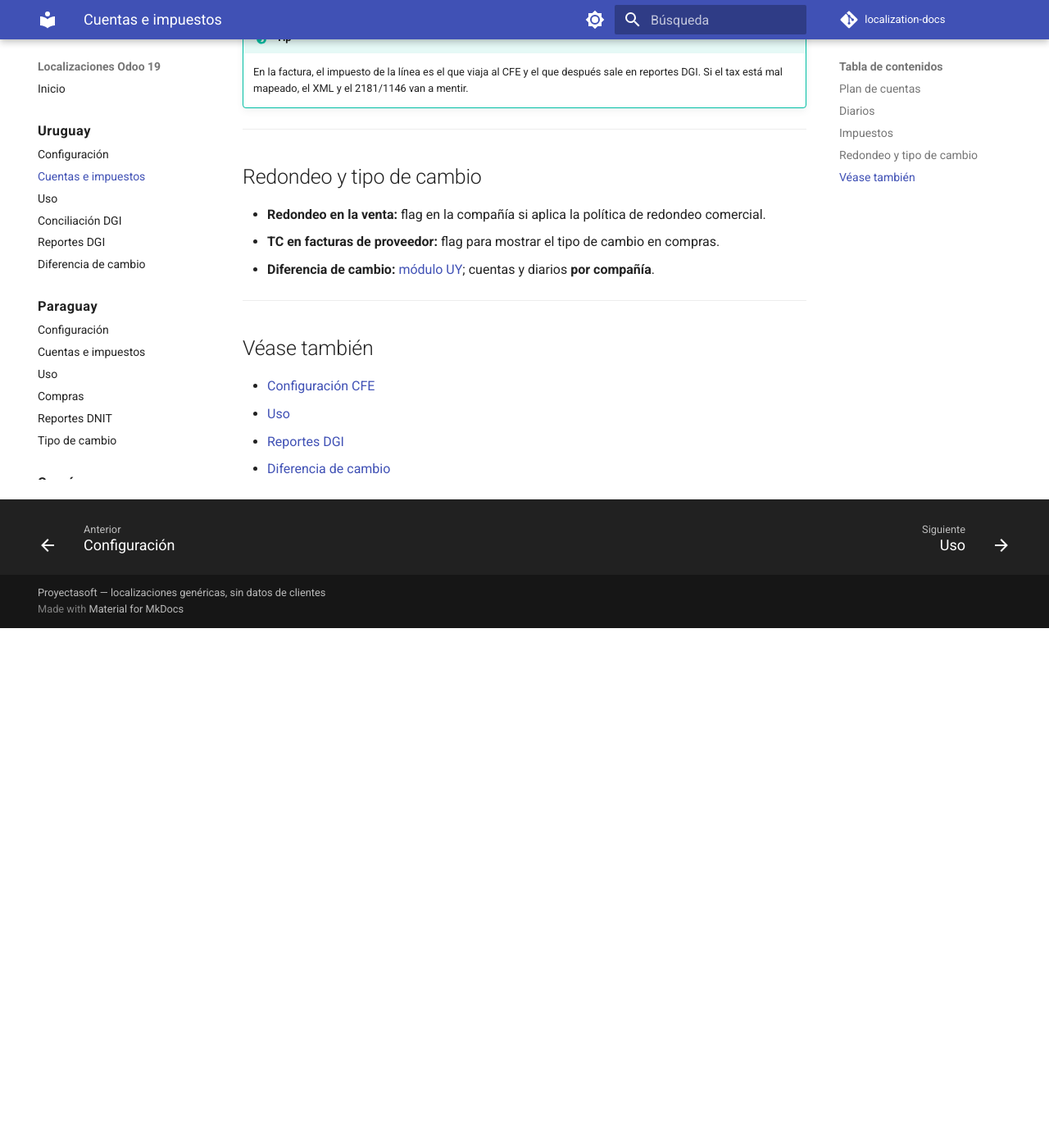
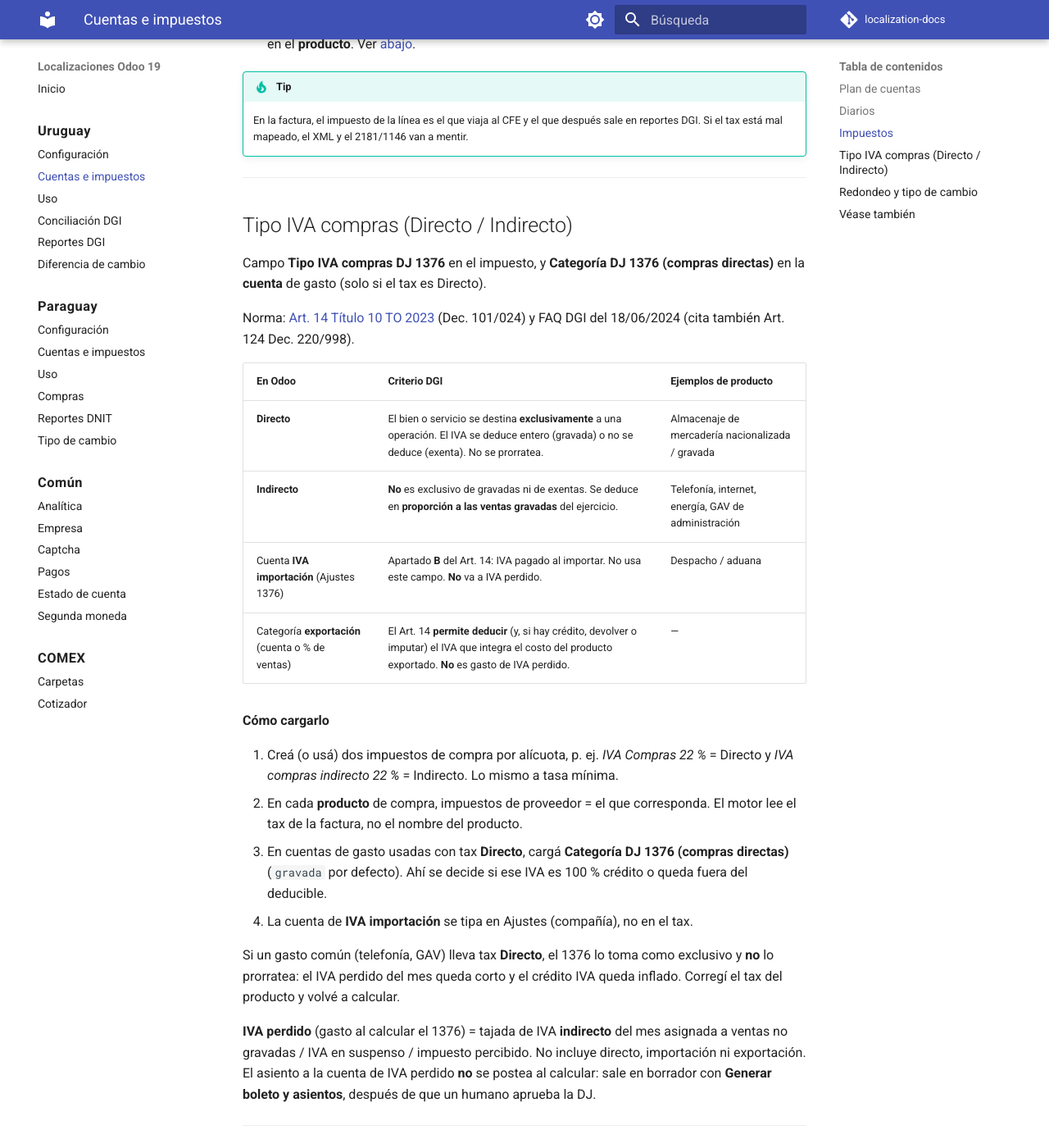
Before and after one commit to Pabloolano/localization-docs, an MkDocs documentation site: the page built from docs/uruguay/cuentas.md, in a window 1280 px wide and 1400 px high, scrolled down 2560 px. Shown: the whole window at 82% size. Built offline with MkDocs 1.6.1 and Material for MkDocs 9.7.7, drawn with Linux system fonts in a browser that asks for light colours; comment, search, counter and statistics services are not loaded; before the commit the page ends 3326 px from its top, so only the background shows below that.

Commit message:
docs(uy): IVA perdido Art. 14 y config Directo/Indirecto
Cómo marcar el tax de compra en el producto, qué queda fuera
(exportación e IVA importación) y que el asiento lo confirma un humano.

Co-authored-by: Cursor <cursoragent@cursor.com>

```diff
--- a/docs/uruguay/cuentas.md
+++ b/docs/uruguay/cuentas.md
@@ -54,9 +54,36 @@ En la compañía podés setear el **diario para comprobantes recibidos** (compra
 2. Cuentas de débito y crédito fiscal coherentes con el CoA de **esta** compañía.
 3. Posiciones fiscales si hay exportación / no gravado.
 4. Retenciones / IRPF solo si el circuito de esa empresa las usa.
+5. **Tipo IVA compras DJ 1376** (Directo / Indirecto) en cada impuesto de **compra**, y el mismo tax en el **producto**. Ver [abajo](#tipo-iva-compras).
 
 !!! tip
     En la factura, el impuesto de la línea es el que viaja al CFE y el que después sale en reportes DGI. Si el tax está mal mapeado, el XML y el 2181/1146 van a mentir.
+
+---
+
+## Tipo IVA compras (Directo / Indirecto) {#tipo-iva-compras}
+
+Campo **Tipo IVA compras DJ 1376** en el impuesto, y **Categoría DJ 1376 (compras directas)** en la **cuenta** de gasto (solo si el tax es Directo).
+
+Norma: [Art. 14 Título 10 TO 2023](https://www.impo.com.uy/bases/todgi2023/101-2024/14_T10) (Dec. 101/024) y FAQ DGI del 18/06/2024 (cita también Art. 124 Dec. 220/998).
+
+| En Odoo | Criterio DGI | Ejemplos de producto |
+|---------|--------------|----------------------|
+| **Directo** | El bien o servicio se destina **exclusivamente** a una operación. El IVA se deduce entero (gravada) o no se deduce (exenta). No se prorratea. | Almacenaje de mercadería nacionalizada / gravada |
+| **Indirecto** | **No** es exclusivo de gravadas ni de exentas. Se deduce en **proporción a las ventas gravadas** del ejercicio. | Telefonía, internet, energía, GAV de administración |
+| Cuenta **IVA importación** (Ajustes 1376) | Apartado **B** del Art. 14: IVA pagado al importar. No usa este campo. **No** va a IVA perdido. | Despacho / aduana |
+| Categoría **exportación** (cuenta o % de ventas) | El Art. 14 **permite deducir** (y, si hay crédito, devolver o imputar) el IVA que integra el costo del producto exportado. **No** es gasto de IVA perdido. | — |
+
+**Cómo cargarlo**
+
+1. Creá (o usá) dos impuestos de compra por alícuota, p. ej. *IVA Compras 22 %* = Directo y *IVA compras indirecto 22 %* = Indirecto. Lo mismo a tasa mínima.
+2. En cada **producto** de compra, impuestos de proveedor = el que corresponda. El motor lee el tax de la factura, no el nombre del producto.
+3. En cuentas de gasto usadas con tax **Directo**, cargá **Categoría DJ 1376 (compras directas)** (`gravada` por defecto). Ahí se decide si ese IVA es 100 % crédito o queda fuera del deducible.
+4. La cuenta de **IVA importación** se tipa en Ajustes (compañía), no en el tax.
+
+Si un gasto común (telefonía, GAV) lleva tax **Directo**, el 1376 lo toma como exclusivo y **no** lo prorratea: el IVA perdido del mes queda corto y el crédito IVA queda inflado. Corregí el tax del producto y volvé a calcular.
+
+**IVA perdido** (gasto al calcular el 1376) = tajada de IVA **indirecto** del mes asignada a ventas no gravadas / IVA en suspenso / impuesto percibido. No incluye directo, importación ni exportación. El asiento a la cuenta de IVA perdido **no** se postea al calcular: sale en borrador con **Generar boleto y asientos**, después de que un humano aprueba la DJ.
 
 ---
 
--- a/docs/uruguay/index.md
+++ b/docs/uruguay/index.md
@@ -14,7 +14,7 @@ Localización fiscal Uruguay sobre Odoo 19: **CFE** ante DGI, impuestos, diarios
 
     ---
 
-    Plan de cuentas, diarios CFE e IVA.
+    Plan de cuentas, diarios CFE e IVA directo/indirecto (Art. 14).
 
 -   **[Uso](uso.md)**
 
```
Also changed, not shown: docs/uruguay/configuracion.md (+1 -1 lines), docs/uruguay/reportes.md (+2 -2 lines).
